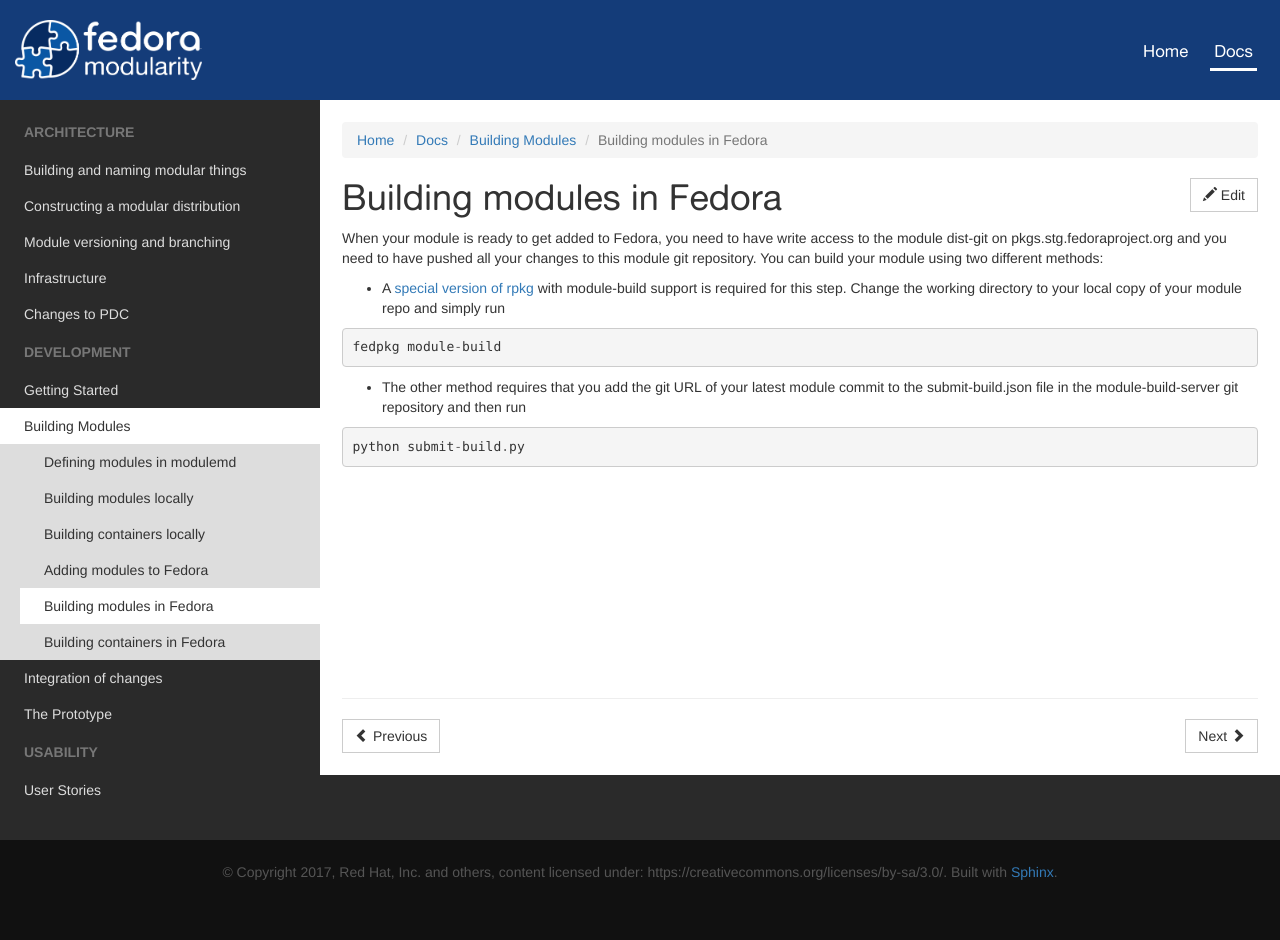
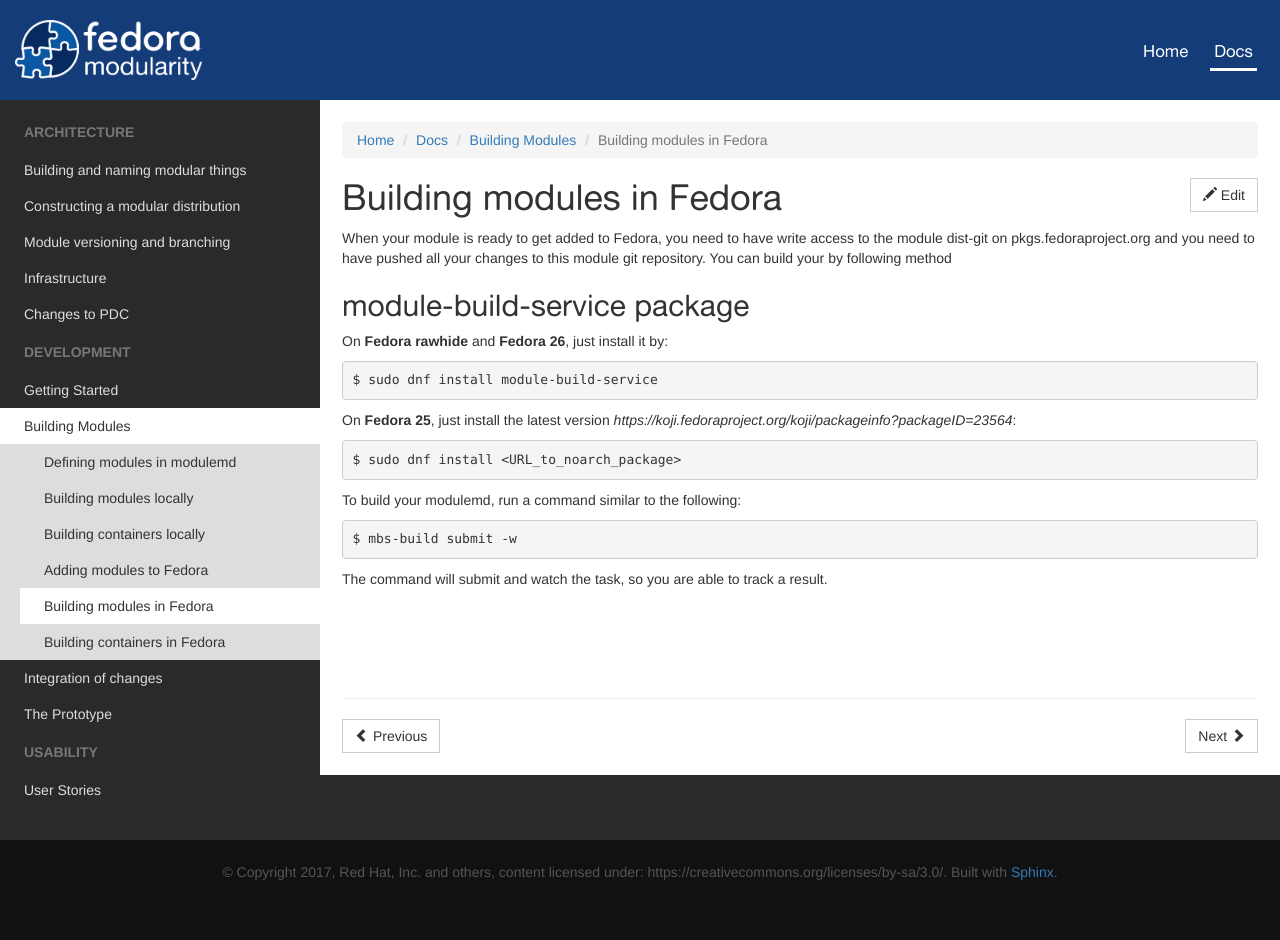
Before and after one commit to gbraad/fedora-modularity, a Sphinx documentation site: the page built from source/development/building-modules/building-infra.rst, in a window 1280 px wide. Built offline with Sphinx 7.4.7, drawn with Linux system fonts in a browser that asks for light colours; pages that are not in the unit, such as notebooks, are missing from menus.

Commit message:
Update infra
Signed-off-by: Petr "Stone" Hracek <phracek@redhat.com>

```diff
--- a/source/development/building-modules/building-infra.rst
+++ b/source/development/building-modules/building-infra.rst
@@ -2,23 +2,30 @@
 ==========================
 
 When your module is ready to get added to Fedora, you need to have write
-access to the module dist-git on pkgs.stg.fedoraproject.org and you need
+access to the module dist-git on pkgs.fedoraproject.org and you need
 to have pushed all your changes to this module git repository. You can
-build your module using two different methods:
+build your by following method
 
--  A `special version of rpkg <https://pagure.io/fork/karsten/rpkg>`__
-   with module-build support is required for this step. Change the
-   working directory to your local copy of your module repo and simply
-   run
+
+module-build-service package
+--------------------------------------
+
+On **Fedora rawhide** and **Fedora 26**, just install it by:
 
 ::
 
-     fedpkg module-build
+    $ sudo dnf install module-build-service
 
--  The other method requires that you add the git URL of your latest
-   module commit to the submit-build.json file in the
-   module-build-server git repository and then run
+On **Fedora 25**, just install the latest version `https://koji.fedoraproject.org/koji/packageinfo?packageID=23564`:
 
 ::
 
-    python submit-build.py
+    $ sudo dnf install <URL_to_noarch_package>
+
+To build your modulemd, run a command similar to the following:
+
+::
+
+    $ mbs-build submit -w
+
+The command will submit and watch the task, so you are able to track a result.
```
